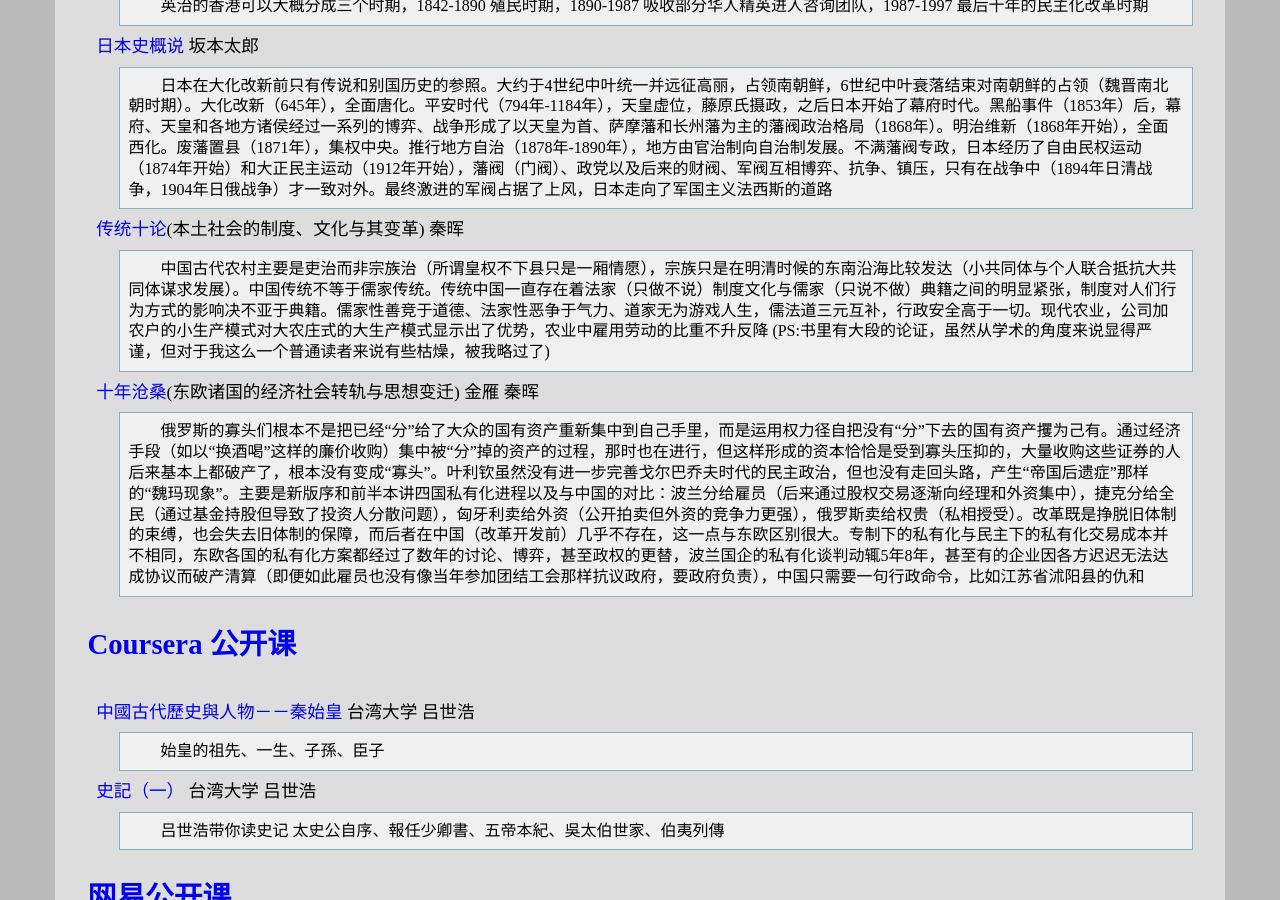
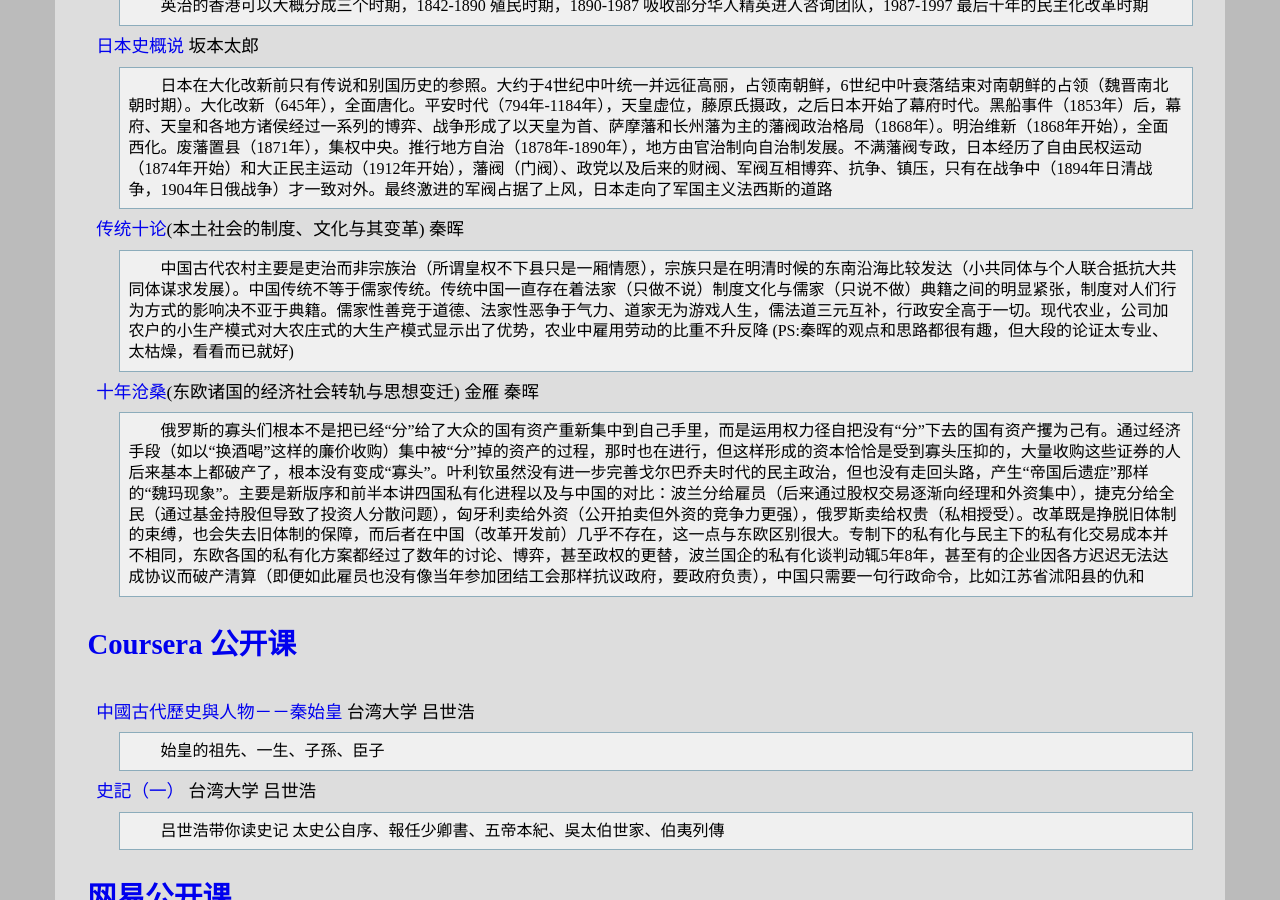
Before and after one commit to leiqin/leiqin.github.io, a Jekyll site: the page built from shoucang/history.markdown, in a window 1280 px wide and 900 px high, scrolled down 1814 px. Built offline with Jekyll 4.4.1, drawn with Linux system fonts in a browser that asks for light colours; comment, search, counter and statistics services are not loaded.

Commit message:
_ 小修改

```diff
--- a/shoucang/history.markdown
+++ b/shoucang/history.markdown
@@ -65,7 +65,7 @@ title: 以史为镜
 :	日本在大化改新前只有传说和别国历史的参照。大约于4世纪中叶统一并远征高丽，占领南朝鲜，6世纪中叶衰落结束对南朝鲜的占领（魏晋南北朝时期）。大化改新（645年），全面唐化。平安时代（794年-1184年），天皇虚位，藤原氏摄政，之后日本开始了幕府时代。黑船事件（1853年）后，幕府、天皇和各地方诸侯经过一系列的博弈、战争形成了以天皇为首、萨摩藩和长州藩为主的藩阀政治格局（1868年）。明治维新（1868年开始），全面西化。废藩置县（1871年），集权中央。推行地方自治（1878年-1890年），地方由官治制向自治制发展。不满藩阀专政，日本经历了自由民权运动（1874年开始）和大正民主运动（1912年开始），藩阀（门阀）、政党以及后来的财阀、军阀互相博弈、抗争、镇压，只有在战争中（1894年日清战争，1904年日俄战争）才一致对外。最终激进的军阀占据了上风，日本走向了军国主义法西斯的道路
 
 [传统十论](http://book.douban.com/subject/25839998/)(本土社会的制度、文化与其变革) 秦晖
-:	中国古代农村主要是吏治而非宗族治（所谓皇权不下县只是一厢情愿），宗族只是在明清时候的东南沿海比较发达（小共同体与个人联合抵抗大共同体谋求发展）。中国传统不等于儒家传统。传统中国一直存在着法家（只做不说）制度文化与儒家（只说不做）典籍之间的明显紧张，制度对人们行为方式的影响决不亚于典籍。儒家性善竞于道德、法家性恶争于气力、道家无为游戏人生，儒法道三元互补，行政安全高于一切。现代农业，公司加农户的小生产模式对大农庄式的大生产模式显示出了优势，农业中雇用劳动的比重不升反降 (PS:书里有大段的论证，虽然从学术的角度来说显得严谨，但对于我这么一个普通读者来说有些枯燥，被我略过了)
+:	中国古代农村主要是吏治而非宗族治（所谓皇权不下县只是一厢情愿），宗族只是在明清时候的东南沿海比较发达（小共同体与个人联合抵抗大共同体谋求发展）。中国传统不等于儒家传统。传统中国一直存在着法家（只做不说）制度文化与儒家（只说不做）典籍之间的明显紧张，制度对人们行为方式的影响决不亚于典籍。儒家性善竞于道德、法家性恶争于气力、道家无为游戏人生，儒法道三元互补，行政安全高于一切。现代农业，公司加农户的小生产模式对大农庄式的大生产模式显示出了优势，农业中雇用劳动的比重不升反降 (PS:秦晖的观点和思路都很有趣，但大段的论证太专业、太枯燥，看看而已就好)
 
 [十年沧桑](http://book.douban.com/subject/11615542/)(东欧诸国的经济社会转轨与思想变迁) 金雁 秦晖
 :	俄罗斯的寡头们根本不是把已经“分”给了大众的国有资产重新集中到自己手里，而是运用权力径自把没有“分”下去的国有资产攫为己有。通过经济手段（如以“换酒喝”这样的廉价收购）集中被“分”掉的资产的过程，那时也在进行，但这样形成的资本恰恰是受到寡头压抑的，大量收购这些证券的人后来基本上都破产了，根本没有变成“寡头”。叶利钦虽然没有进一步完善戈尔巴乔夫时代的民主政治，但也没有走回头路，产生“帝国后遗症”那样的“魏玛现象”。主要是新版序和前半本讲四国私有化进程以及与中国的对比：波兰分给雇员（后来通过股权交易逐渐向经理和外资集中），捷克分给全民（通过基金持股但导致了投资人分散问题），匈牙利卖给外资（公开拍卖但外资的竞争力更强），俄罗斯卖给权贵（私相授受）。改革既是挣脱旧体制的束缚，也会失去旧体制的保障，而后者在中国（改革开发前）几乎不存在，这一点与东欧区别很大。专制下的私有化与民主下的私有化交易成本并不相同，东欧各国的私有化方案都经过了数年的讨论、博弈，甚至政权的更替，波兰国企的私有化谈判动辄5年8年，甚至有的企业因各方迟迟无法达成协议而破产清算（即便如此雇员也没有像当年参加团结工会那样抗议政府，要政府负责），中国只需要一句行政命令，比如江苏省沭阳县的仇和
```
